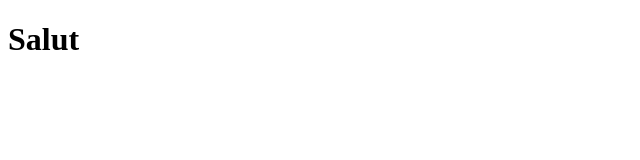
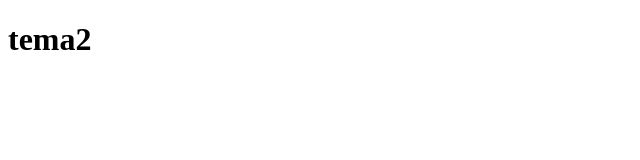
Before and after one commit to MucioiuDenis/tema2, a plain HTML site: page index.html in a window 1280 px wide. Shown: the full height of the page, 0-640 px from the left. Drawn offline with Linux system fonts and the light colour scheme.

Commit message:
Update index.html

```diff
--- a/index.html
+++ b/index.html
@@ -6,6 +6,6 @@
     <title>Document</title>
 </head>
 <body>
-    <h1>Salut</h1>
+    <h1>tema2</h1>
 </body>
 </html>
```
